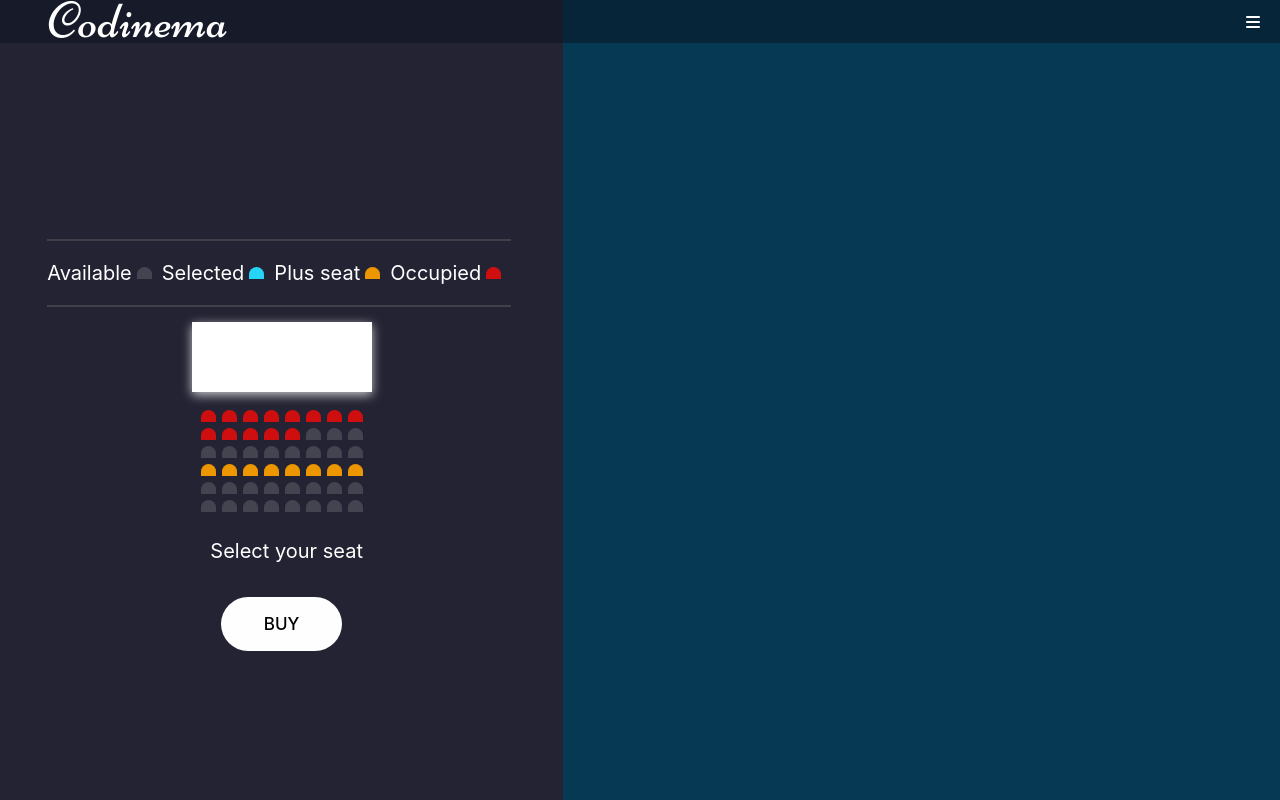
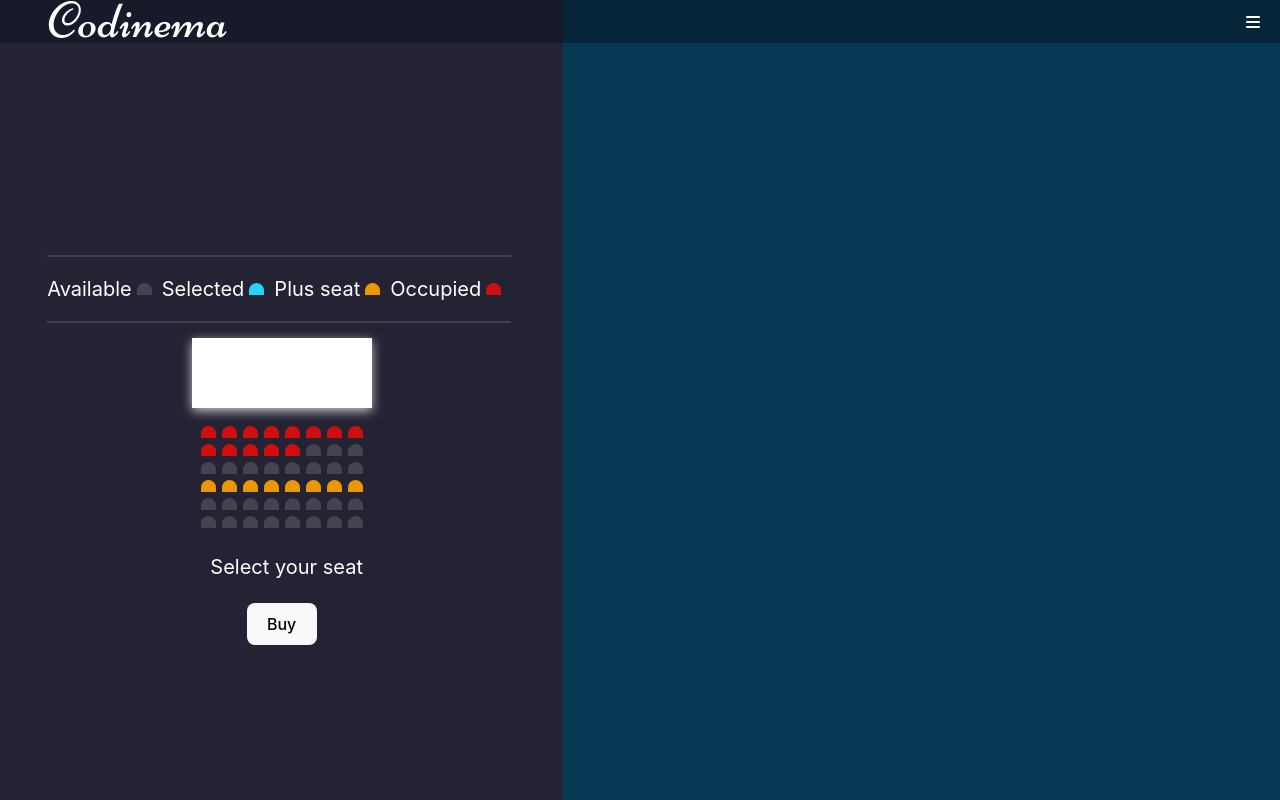
Before and after one commit to RogeSocial/cinema-project, a React (Vite) app in the folder client/: page /reserve in a window 1280 px wide. Shown: the top 800 px of the page. Built offline with nearby package versions, Linux system fonts and the light colour scheme; a web font is replaced by a local one.

Commit message:
Fixed class names from btn to button

```diff
--- a/client/src/components/Mainpage.jsx
+++ b/client/src/components/Mainpage.jsx
@@ -14,8 +14,8 @@ export default function () {
         <div className="background-image">
           <h2 className={"transparent-background"}><Quotes /></h2>
           <div>
-            <Link to="user/logins" ><button className="btn">LOGIN</button></Link>
-            <Link to="user/registers"><button className="btn">SIGNUP</button></Link>
+            <Link to="user/logins" ><button className="button">LOGIN</button></Link>
+            <Link to="user/registers"><button className="button">SIGNUP</button></Link>
           </div>
           <div className="darken-lower-part"></div>
         </div>
@@ -32,7 +32,7 @@ export default function () {
           })} />
         </div>
         <div>
-          <Link to="movies"><button className="btn">MORE MOVIES</button></Link>
+          <Link to="movies"><button className="button">MORE MOVIES</button></Link>
         </div>
       </section>
     </div>
--- a/client/src/components/Movies.jsx
+++ b/client/src/components/Movies.jsx
@@ -59,18 +59,18 @@ export default function () {
 
         {showActiveFilter ? (
           <div className={"sort"}>
-            <button className="btn" id="movie-sort-btn"
+            <button className="button" id="movie-sort-btn"
               onClick={() => removeFilter()}>Reset filter</button>
-            <button className="btn" id="movie-sort-btn"
+            <button className="button" id="movie-sort-btn"
               onClick={() => setAlpha(alpha + 1)}> A-Z</button>
-            <button className="btn" id="movie-sort-btn"
+            <button className="button" id="movie-sort-btn"
               onClick={() => setReverse(reverse + 1)}> Z-A</button>
 
           </div>
 
         ) : (
 
-          <button className="btn" id="movie-sort-btn"
+          <button className="button" id="movie-sort-btn"
             onClick={() => setSearchParams({ filter: 'active' })}>
             Sort
           </button>
--- a/client/src/styles/home.css
+++ b/client/src/styles/home.css
@@ -12,7 +12,7 @@
     height: 100vh;
 }
 
-.btn {
+.button {
     font-size: 17px;
     text-transform: uppercase;
     text-decoration: none;
@@ -29,7 +29,7 @@
     margin: 10px;
    }
 
-   .btn:hover {
+   .button:hover {
     transform: translateY(-3px);
     box-shadow: 0 10px 20px rgba(0, 0, 0, 0.2);
     border: none;
@@ -38,12 +38,12 @@
     color: white;
    }
 
-   .btn:active {
+   .button:active {
     transform: translateY(-1px);
     box-shadow: 0 5px 10px rgba(0, 0, 0, 0.2);
    }
 
-   .btn::after {
+   .button::after {
     content: "";
     display: inline-block;
     height: 100%;
@@ -56,11 +56,11 @@
     transition: all 1s;
    }
 
-   .btn::after {
+   .button::after {
     background-color: #fff;
    }
 
-   .btn:hover::after {
+   .button:hover::after {
     transform: scaleX(1.4) scaleY(1.6);
     opacity: 0;
    }
```
